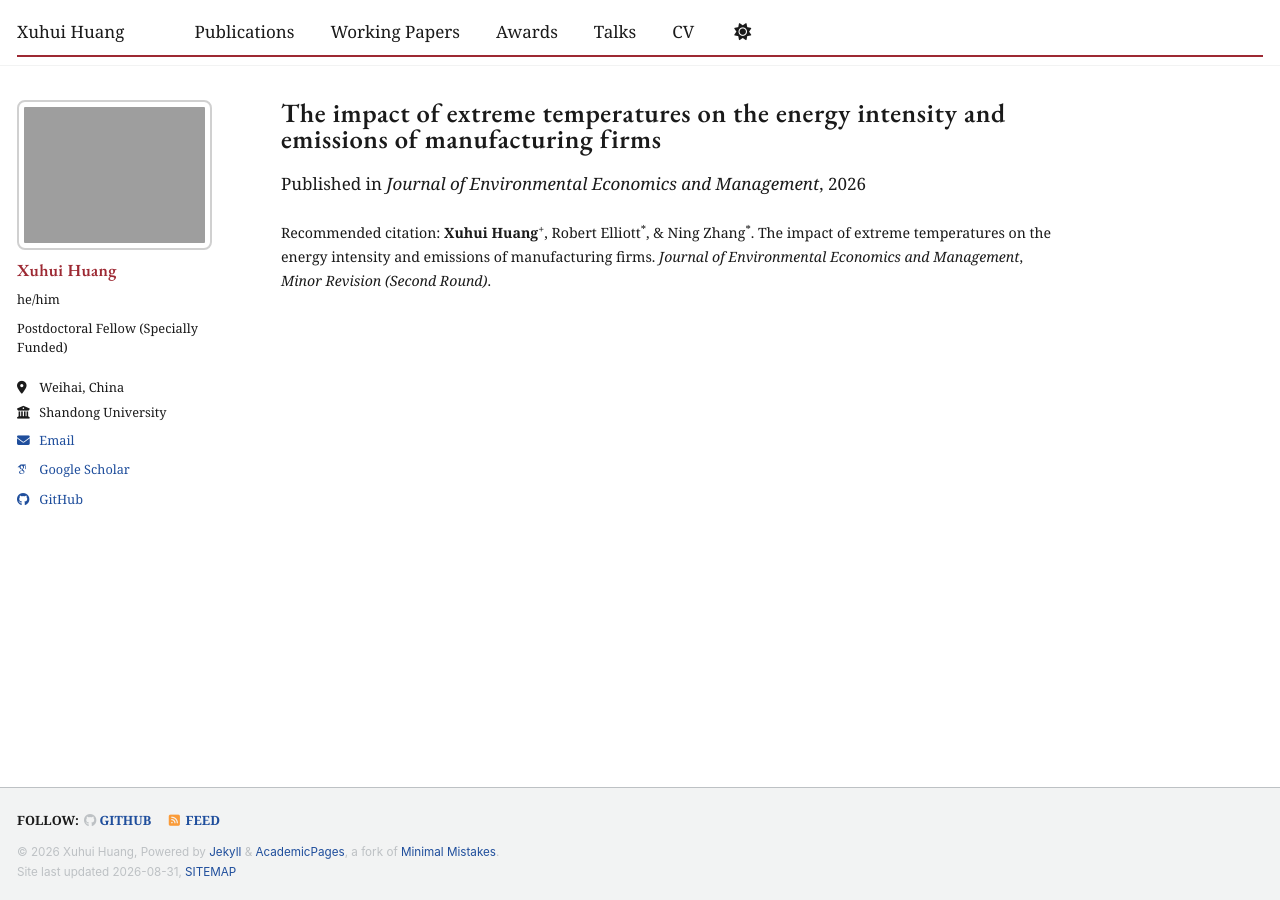
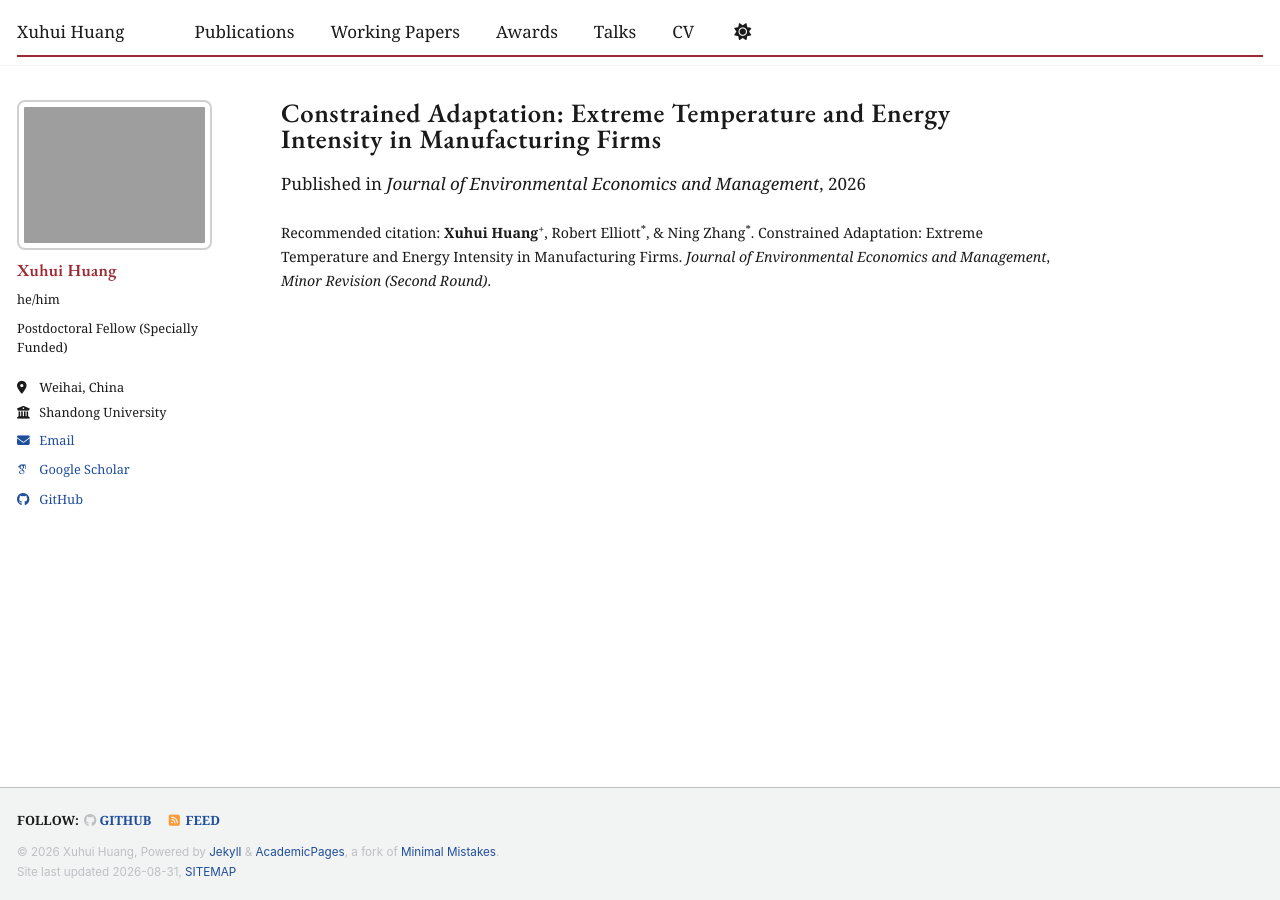
Before and after one commit to Xavier-hxh/Xavier-hxh.github.io, a Jekyll site: the page built from _working_papers/2026-01-01-jeem-extreme-temp.md, in a window 1280 px wide. Built offline with Jekyll 4.4.1, drawn with Linux system fonts in a browser that asks for light colours; some web fonts are replaced; a script bundle is joined from its source files by our own code; library files that are not in the unit come from our copies.

Commit message:
update: working paper title

```diff
--- a/_working_papers/2026-01-01-jeem-extreme-temp.md
+++ b/_working_papers/2026-01-01-jeem-extreme-temp.md
@@ -1,8 +1,8 @@
 ---
-title: "The impact of extreme temperatures on the energy intensity and emissions of manufacturing firms"
+title: "Constrained Adaptation: Extreme Temperature and Energy Intensity in Manufacturing Firms"
 collection: working_papers
 permalink: /working-paper/jeem-extreme-temp
 date: 2026-01-01
 venue: 'Journal of Environmental Economics and Management'
-citation: '<strong>Xuhui Huang</strong><sup>+</sup>, Robert Elliott<sup>*</sup>, & Ning Zhang<sup>*</sup>. The impact of extreme temperatures on the energy intensity and emissions of manufacturing firms. <em>Journal of Environmental Economics and Management</em>, <em>Minor Revision (Second Round)</em>.'
+citation: '<strong>Xuhui Huang</strong><sup>+</sup>, Robert Elliott<sup>*</sup>, & Ning Zhang<sup>*</sup>. Constrained Adaptation: Extreme Temperature and Energy Intensity in Manufacturing Firms. <em>Journal of Environmental Economics and Management</em>, <em>Minor Revision (Second Round)</em>.'
 ---
```
